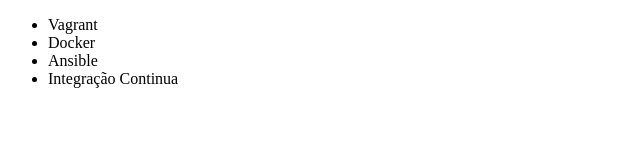
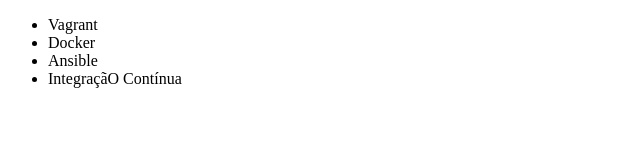
Before and after one commit to RomuloRangel17/Come-ando-com-git-e-github, a plain HTML site: page index.html in a window 1280 px wide. Shown: the full height of the page, 0-640 px from the left. Drawn offline with Linux system fonts and the light colour scheme.

Commit message:
Alterando nome de Integração continua pra Contínua

```diff
--- a/index.html
+++ b/index.html
@@ -9,7 +9,8 @@
         <li>Vagrant</li>
         <li>Docker</li>
         <li>Ansible</li>
-        <li>Integração Continua</li>
+        <li>IntegraçãO Contínua</li>
+
     </ul>
 </body>
 </html>
```
